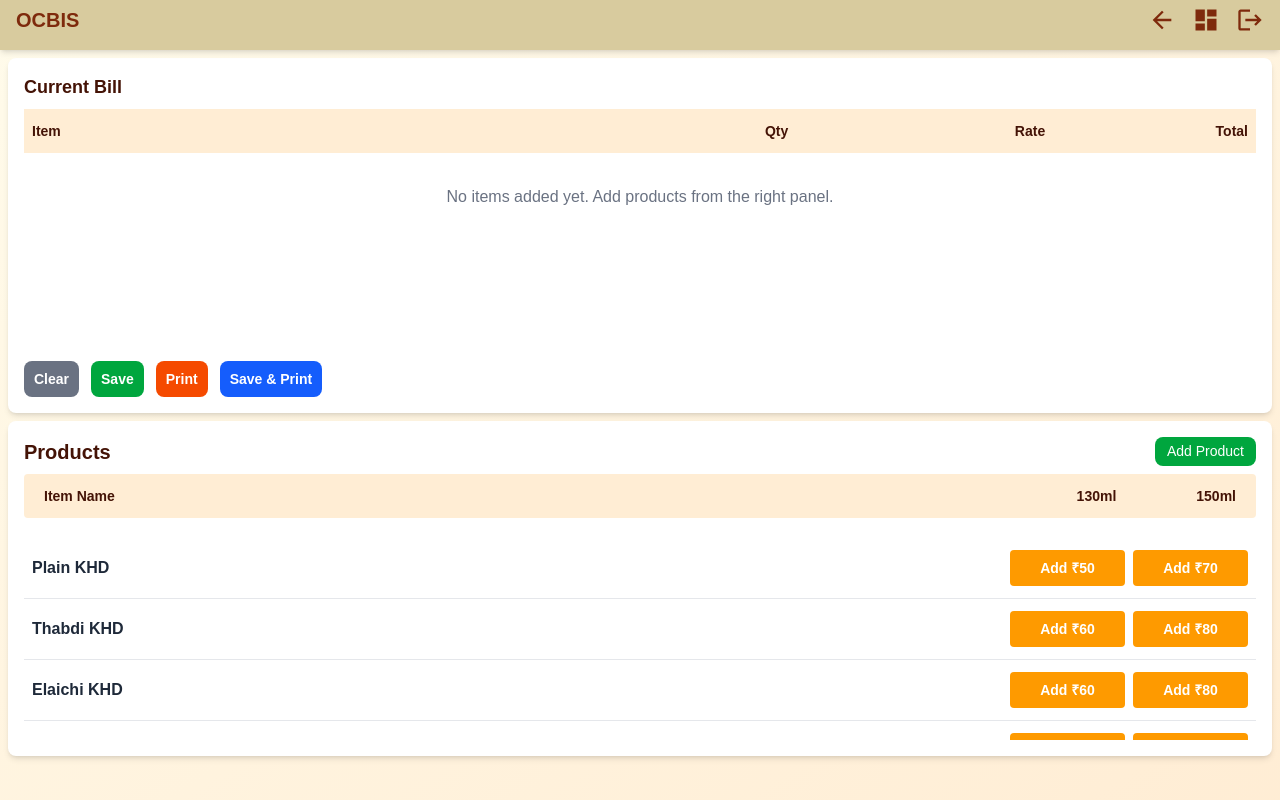
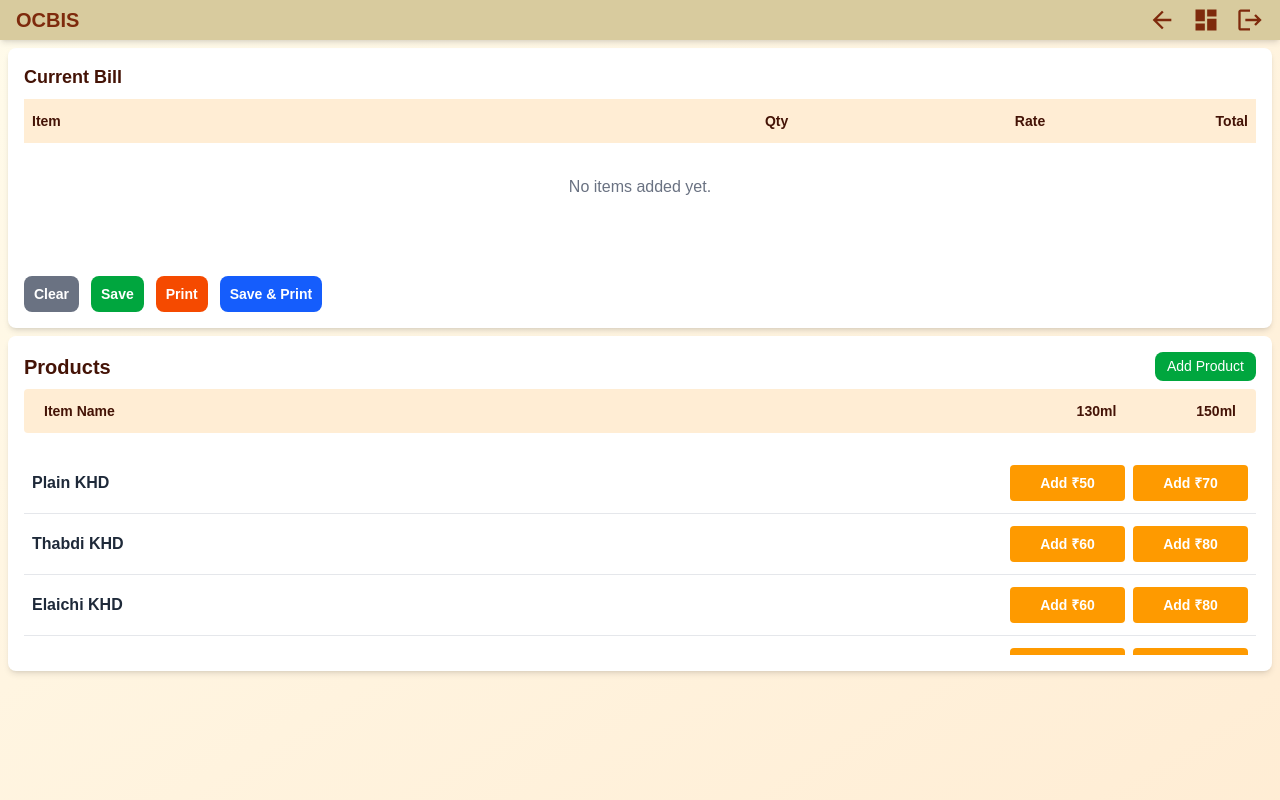
Before and after one commit to paragbhavsar19/varni-billing, a Next.js app: page /khajur-dudh in a window 1280 px wide. Built offline with nearby package versions, Linux system fonts and the light colour scheme.

Commit message:
Adjust padding in Khajur Dudh page layout; simplify empty state message

```diff
--- a/app/khajur-dudh/page.tsx
+++ b/app/khajur-dudh/page.tsx
@@ -123,7 +123,7 @@ export default function KhajurDudhPage() {
     <>
       <main className="h-[100vh] bg-gradient-to-br from-amber-50 to-orange-100 overflow-hidden flex flex-col">
         <Header showBackButton />
-        <div className="flex flex-col  items-stretch h-full flex-1 pb-2">
+        <div className="flex flex-col  items-stretch h-full flex-1 pb-52">
           {/* Left Section - Bill Table */}
           {/* <div className="lg:col-span-2 h-[381px]"> */}
           <div className="lg:col-span-2 h-[50%] p-2">
@@ -175,8 +175,7 @@ export default function KhajurDudhPage() {
                               colSpan={4}
                               className="px-2 py-8 text-center text-gray-500"
                             >
-                              No items added yet. Add products from the right
-                              panel.
+                              No items added yet.
                             </td>
                           </tr>
                         ) : (
```
